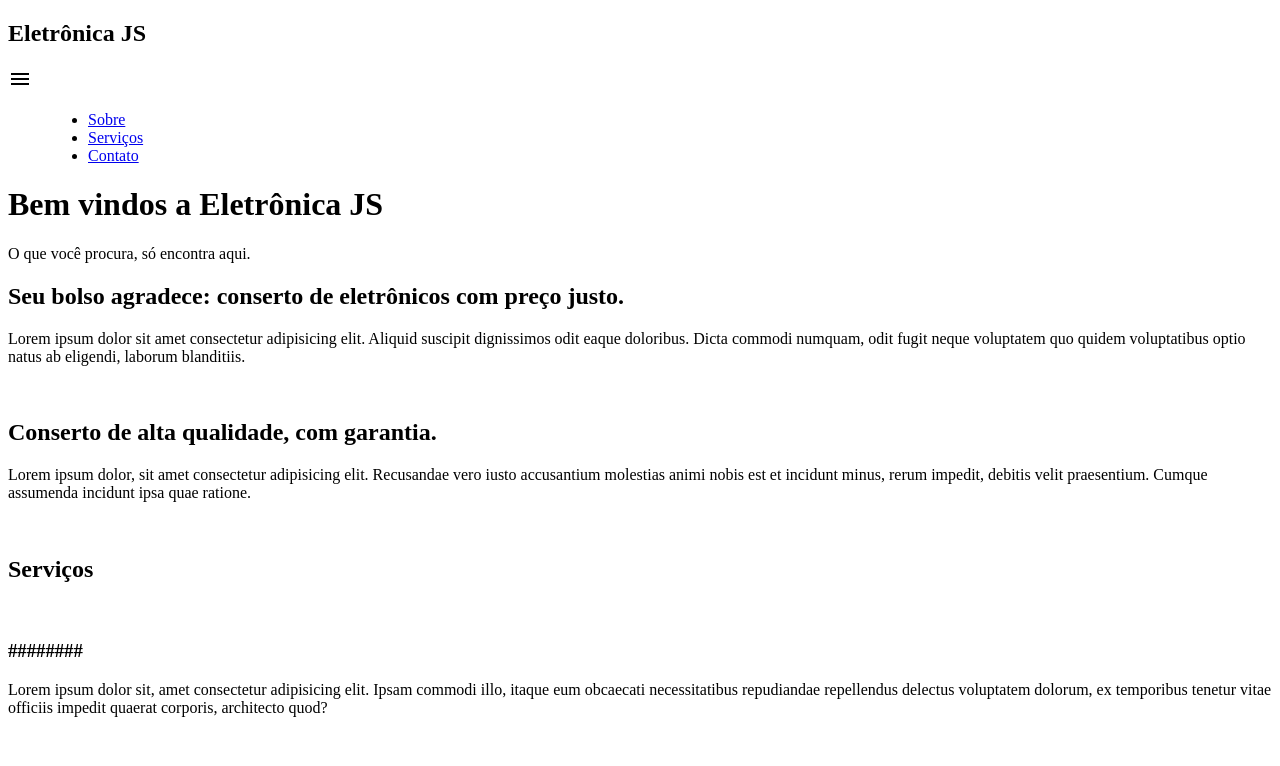
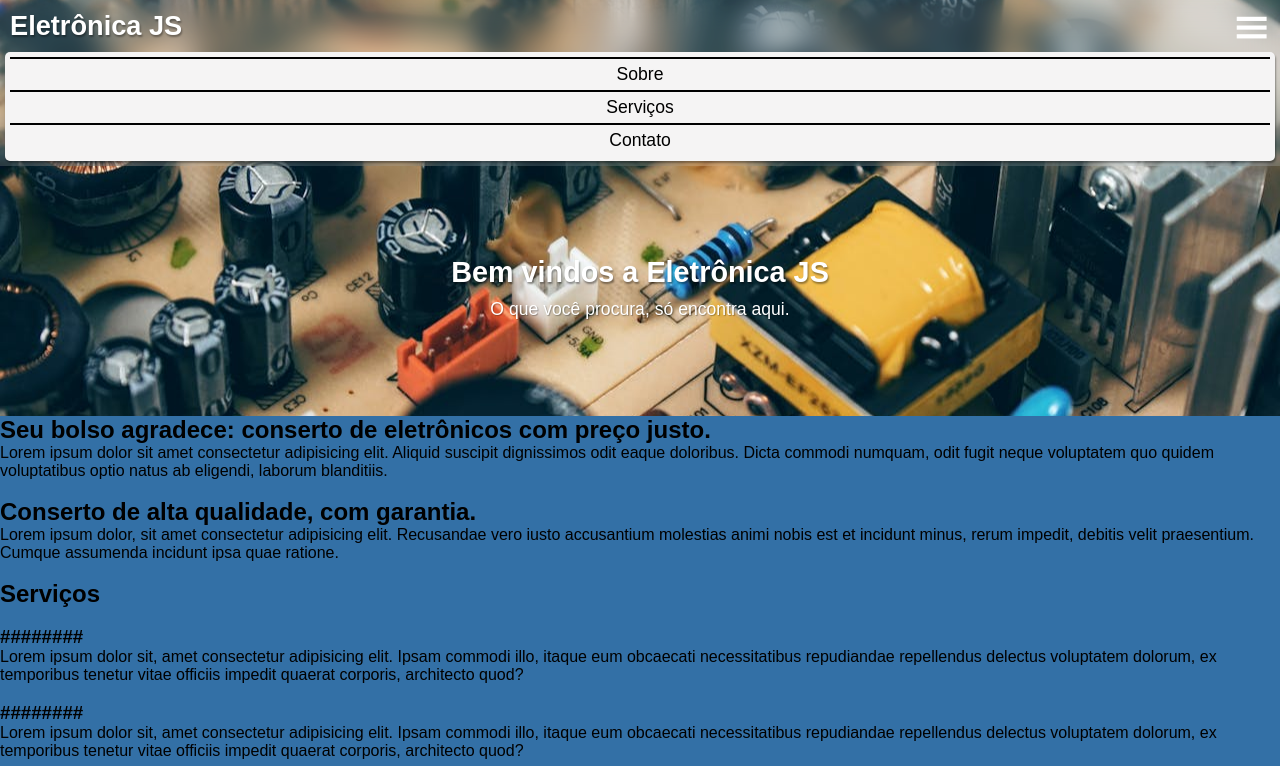
Before and after one commit to Akimkj/EletronicaJS, a plain HTML site: page index.html in a window 1280 px wide. Both pictures are taken after a click on the element "menu". Shown: the top 766 px of the page. Drawn offline with nearby package versions, Linux system fonts and the light colour scheme.

Commit message:
Update stylemain.css

```diff
--- a/styles/stylemain.css
+++ b/styles/stylemain.css
@@ -1,7 +1,6 @@
 @charset "UTF-8";
 
 /*Fontes importadas*/
-
 
 
 :root {
@@ -9,5 +8,94 @@
     --cor2: #789EBF;
     --cor3: #FFCB70;
     --cor4: #FFA000;
-    --font1:
+    --font1: ;
 }
+
+* {
+    padding: 0px;
+    margin: 0px;
+    font-family: Arial, Helvetica, sans-serif;
+    box-sizing: border-box;
+}
+
+body, html {
+    height: 100%;
+    width: 100%;
+    background-color: #3370A6;
+}
+
+nav {
+    display: block;
+    padding: 5px;
+    backdrop-filter: blur(15px);
+    background-color: rgba(255, 255, 255, 0.137);
+    color: white;
+    width: 100%;
+    margin-bottom: 2em;
+}
+
+h1#nomeloja {
+    padding: 5px;
+    font-size: 1.7em;
+    display: inline-block;
+    text-shadow: 1px 2px 2px rgba(0, 0, 0, 0.356);
+}
+
+#iconmenu {
+    font-size: 2.3em;
+    font-weight: bold;
+    padding: 5px;
+    float: right;
+}
+menu {
+    display: none;
+    padding-top: 5px;
+}
+
+menu > ul {
+    list-style-type: none;
+    display: block;
+    background-color: rgb(245, 244, 244);
+    padding: 5px;
+    border-radius: 5px;
+    box-shadow: 1px 2px 2px rgba(0, 0, 0, 0.329);
+}
+
+menu > ul > li {
+    text-align: center;
+    border-top: 2px solid black;
+}
+
+menu > ul > li > a {
+    text-decoration: none;
+    width: 100%;
+    display: block;
+    font: normal normal 1.1em arial, helvetica, sans-serif;
+    color: black;
+    padding: 5px;
+}
+
+menu > ul > li:hover {
+    background-color: #FFCB70;
+}
+
+header {
+    background: white url(../imgs/back-placamae.jpg) center center no-repeat fixed;
+    background-size: cover;
+    color: white;
+    padding-bottom: 6em;
+}
+
+h1#tituloPrincipal {
+    font: normal bold 1.8em arial, helvetica, sans-serif;
+    text-shadow: 1px 2px 2px rgba(0, 0, 0, 0.400);
+    text-align: center;
+    padding-top: 2em;
+}
+
+header > p {
+    text-shadow: 1px 1px 1px rgba(0, 0, 0, 0.301);
+    font-size: 1.1em;
+    text-align: center;
+    padding-top: 10px;
+}
```
